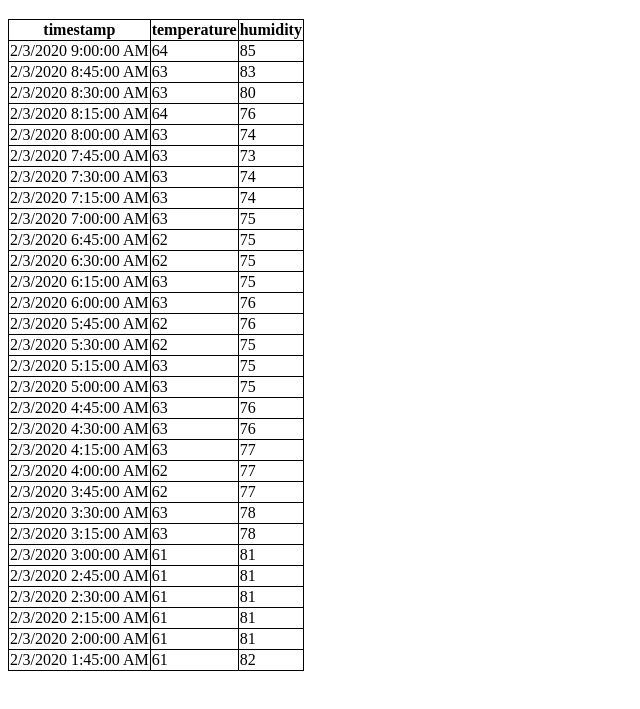
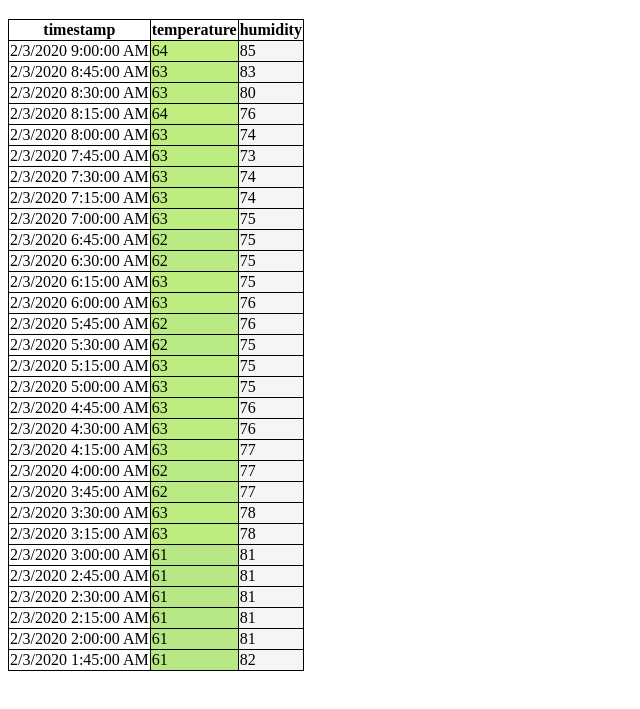
Before and after one commit to Roachbones/greenhouse-monitor, a plain HTML site: page index.html in a window 1280 px wide. Shown: the part 61-770 px from the top of the page, without its empty margins (0-640 px from the left). Drawn offline with Linux system fonts and the light colour scheme.

Commit message:
added colors to data table

```diff
--- a/index.html
+++ b/index.html
@@ -17,36 +17,36 @@
 <th>humidity</th>
 </tr>
 <!--[[DATAROWS]]-->
-<tr><td>2/3/2020 9:00:00 AM</td><td>64</td><td>85</td></tr>
-<tr><td>2/3/2020 8:45:00 AM</td><td>63</td><td>83</td></tr>
-<tr><td>2/3/2020 8:30:00 AM</td><td>63</td><td>80</td></tr>
-<tr><td>2/3/2020 8:15:00 AM</td><td>64</td><td>76</td></tr>
-<tr><td>2/3/2020 8:00:00 AM</td><td>63</td><td>74</td></tr>
-<tr><td>2/3/2020 7:45:00 AM</td><td>63</td><td>73</td></tr>
-<tr><td>2/3/2020 7:30:00 AM</td><td>63</td><td>74</td></tr>
-<tr><td>2/3/2020 7:15:00 AM</td><td>63</td><td>74</td></tr>
-<tr><td>2/3/2020 7:00:00 AM</td><td>63</td><td>75</td></tr>
-<tr><td>2/3/2020 6:45:00 AM</td><td>62</td><td>75</td></tr>
-<tr><td>2/3/2020 6:30:00 AM</td><td>62</td><td>75</td></tr>
-<tr><td>2/3/2020 6:15:00 AM</td><td>63</td><td>75</td></tr>
-<tr><td>2/3/2020 6:00:00 AM</td><td>63</td><td>76</td></tr>
-<tr><td>2/3/2020 5:45:00 AM</td><td>62</td><td>76</td></tr>
-<tr><td>2/3/2020 5:30:00 AM</td><td>62</td><td>75</td></tr>
-<tr><td>2/3/2020 5:15:00 AM</td><td>63</td><td>75</td></tr>
-<tr><td>2/3/2020 5:00:00 AM</td><td>63</td><td>75</td></tr>
-<tr><td>2/3/2020 4:45:00 AM</td><td>63</td><td>76</td></tr>
-<tr><td>2/3/2020 4:30:00 AM</td><td>63</td><td>76</td></tr>
-<tr><td>2/3/2020 4:15:00 AM</td><td>63</td><td>77</td></tr>
-<tr><td>2/3/2020 4:00:00 AM</td><td>62</td><td>77</td></tr>
-<tr><td>2/3/2020 3:45:00 AM</td><td>62</td><td>77</td></tr>
-<tr><td>2/3/2020 3:30:00 AM</td><td>63</td><td>78</td></tr>
-<tr><td>2/3/2020 3:15:00 AM</td><td>63</td><td>78</td></tr>
-<tr><td>2/3/2020 3:00:00 AM</td><td>61</td><td>81</td></tr>
-<tr><td>2/3/2020 2:45:00 AM</td><td>61</td><td>81</td></tr>
-<tr><td>2/3/2020 2:30:00 AM</td><td>61</td><td>81</td></tr>
-<tr><td>2/3/2020 2:15:00 AM</td><td>61</td><td>81</td></tr>
-<tr><td>2/3/2020 2:00:00 AM</td><td>61</td><td>81</td></tr>
-<tr><td>2/3/2020 1:45:00 AM</td><td>61</td><td>82</td></tr>
+<tr><td>2/3/2020 9:00:00 AM</td><td style='background-color:#c0ee7f;'>64</td><td style='background-color:#f5f5f5;'>85</td></tr>
+<tr><td>2/3/2020 8:45:00 AM</td><td style='background-color:#bdec81;'>63</td><td style='background-color:#f5f5f5;'>83</td></tr>
+<tr><td>2/3/2020 8:30:00 AM</td><td style='background-color:#bdec81;'>63</td><td style='background-color:#f5f5f5;'>80</td></tr>
+<tr><td>2/3/2020 8:15:00 AM</td><td style='background-color:#c0ee7f;'>64</td><td style='background-color:#f5f5f5;'>76</td></tr>
+<tr><td>2/3/2020 8:00:00 AM</td><td style='background-color:#bdec81;'>63</td><td style='background-color:#f5f5f5;'>74</td></tr>
+<tr><td>2/3/2020 7:45:00 AM</td><td style='background-color:#bdec81;'>63</td><td style='background-color:#f5f5f5;'>73</td></tr>
+<tr><td>2/3/2020 7:30:00 AM</td><td style='background-color:#bdec81;'>63</td><td style='background-color:#f5f5f5;'>74</td></tr>
+<tr><td>2/3/2020 7:15:00 AM</td><td style='background-color:#bdec81;'>63</td><td style='background-color:#f5f5f5;'>74</td></tr>
+<tr><td>2/3/2020 7:00:00 AM</td><td style='background-color:#bdec81;'>63</td><td style='background-color:#f5f5f5;'>75</td></tr>
+<tr><td>2/3/2020 6:45:00 AM</td><td style='background-color:#baea83;'>62</td><td style='background-color:#f5f5f5;'>75</td></tr>
+<tr><td>2/3/2020 6:30:00 AM</td><td style='background-color:#baea83;'>62</td><td style='background-color:#f5f5f5;'>75</td></tr>
+<tr><td>2/3/2020 6:15:00 AM</td><td style='background-color:#bdec81;'>63</td><td style='background-color:#f5f5f5;'>75</td></tr>
+<tr><td>2/3/2020 6:00:00 AM</td><td style='background-color:#bdec81;'>63</td><td style='background-color:#f5f5f5;'>76</td></tr>
+<tr><td>2/3/2020 5:45:00 AM</td><td style='background-color:#baea83;'>62</td><td style='background-color:#f5f5f5;'>76</td></tr>
+<tr><td>2/3/2020 5:30:00 AM</td><td style='background-color:#baea83;'>62</td><td style='background-color:#f5f5f5;'>75</td></tr>
+<tr><td>2/3/2020 5:15:00 AM</td><td style='background-color:#bdec81;'>63</td><td style='background-color:#f5f5f5;'>75</td></tr>
+<tr><td>2/3/2020 5:00:00 AM</td><td style='background-color:#bdec81;'>63</td><td style='background-color:#f5f5f5;'>75</td></tr>
+<tr><td>2/3/2020 4:45:00 AM</td><td style='background-color:#bdec81;'>63</td><td style='background-color:#f5f5f5;'>76</td></tr>
+<tr><td>2/3/2020 4:30:00 AM</td><td style='background-color:#bdec81;'>63</td><td style='background-color:#f5f5f5;'>76</td></tr>
+<tr><td>2/3/2020 4:15:00 AM</td><td style='background-color:#bdec81;'>63</td><td style='background-color:#f5f5f5;'>77</td></tr>
+<tr><td>2/3/2020 4:00:00 AM</td><td style='background-color:#baea83;'>62</td><td style='background-color:#f5f5f5;'>77</td></tr>
+<tr><td>2/3/2020 3:45:00 AM</td><td style='background-color:#baea83;'>62</td><td style='background-color:#f5f5f5;'>77</td></tr>
+<tr><td>2/3/2020 3:30:00 AM</td><td style='background-color:#bdec81;'>63</td><td style='background-color:#f5f5f5;'>78</td></tr>
+<tr><td>2/3/2020 3:15:00 AM</td><td style='background-color:#bdec81;'>63</td><td style='background-color:#f5f5f5;'>78</td></tr>
+<tr><td>2/3/2020 3:00:00 AM</td><td style='background-color:#b7e885;'>61</td><td style='background-color:#f5f5f5;'>81</td></tr>
+<tr><td>2/3/2020 2:45:00 AM</td><td style='background-color:#b7e885;'>61</td><td style='background-color:#f5f5f5;'>81</td></tr>
+<tr><td>2/3/2020 2:30:00 AM</td><td style='background-color:#b7e885;'>61</td><td style='background-color:#f5f5f5;'>81</td></tr>
+<tr><td>2/3/2020 2:15:00 AM</td><td style='background-color:#b7e885;'>61</td><td style='background-color:#f5f5f5;'>81</td></tr>
+<tr><td>2/3/2020 2:00:00 AM</td><td style='background-color:#b7e885;'>61</td><td style='background-color:#f5f5f5;'>81</td></tr>
+<tr><td>2/3/2020 1:45:00 AM</td><td style='background-color:#b7e885;'>61</td><td style='background-color:#f5f5f5;'>82</td></tr>
 </table>
 </main>
 </body>
```
Also changed, not shown: 1 other file.
